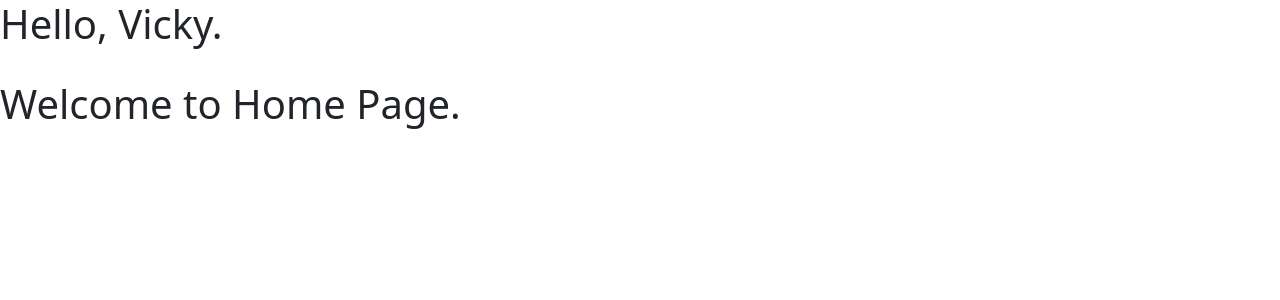
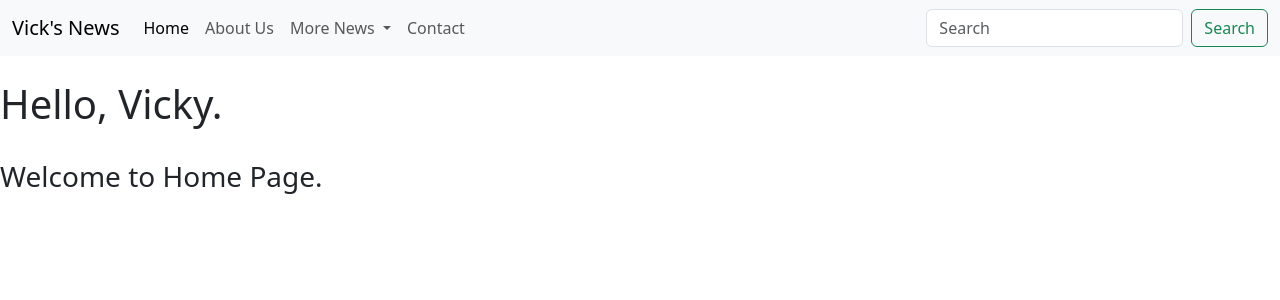
Before and after one commit to imvickykumar999/DjangoWithHarry, a Django app: page / in a window 1280 px wide. Shown: the top 300 px of the page. Run offline with Django 3.2, Linux system fonts and the light colour scheme.

Commit message:
django admin text
https://books.agiliq.com/projects/django-admin-cookbook/en/latest/change_text.html

```diff
--- a/mysite/mysite/urls.py
+++ b/mysite/mysite/urls.py
@@ -17,6 +17,10 @@ Including another URLconf
 from django.contrib import admin
 from django.urls import path, include
 
+admin.site.site_header = "Vick's Administration"
+admin.site.site_title = "Vick's Admin Portal"
+admin.site.index_title = "Welcome to Vick's Researcher Portal"
+
 urlpatterns = [
     path('admin/', admin.site.urls),
     path('', include('home.urls'))
--- a/mysite/templates/index.html
+++ b/mysite/templates/index.html
@@ -9,9 +9,47 @@
   </head>
 
   <body>
+    <nav class="navbar navbar-expand-lg bg-body-tertiary">
+      <div class="container-fluid">
+        <a class="navbar-brand" href="#">Vick's News</a>
+        <button class="navbar-toggler" type="button" data-bs-toggle="collapse" data-bs-target="#navbarSupportedContent" aria-controls="navbarSupportedContent" aria-expanded="false" aria-label="Toggle navigation">
+          <span class="navbar-toggler-icon"></span>
+        </button>
+        <div class="collapse navbar-collapse" id="navbarSupportedContent">
+          <ul class="navbar-nav me-auto mb-2 mb-lg-0">
+            <li class="nav-item">
+              <a class="nav-link active" aria-current="page" href="/">Home</a>
+            </li>
+            <li class="nav-item">
+              <a class="nav-link" href="/about">About Us</a>
+            </li>
+            <li class="nav-item dropdown">
+              <a class="nav-link dropdown-toggle" href="#" role="button" data-bs-toggle="dropdown" aria-expanded="false">
+                More News
+              </a>
+              <ul class="dropdown-menu">
+                <li><a class="dropdown-item" href="#">CNN</a></li>
+                <li><a class="dropdown-item" href="#">Time</a></li>
+                <li><hr class="dropdown-divider"></li>
+                <li><a class="dropdown-item" href="/services">Verge</a></li>
+              </ul>
+            </li>
+            <li class="nav-item">
+              <a class="nav-link" href="/contact">Contact</a>
+            </li>
+          </ul>
+          <form class="d-flex" role="search">
+            <input class="form-control me-2" type="search" placeholder="Search" aria-label="Search">
+            <button class="btn btn-outline-success" type="submit">Search</button>
+          </form>
+        </div>
+      </div>
+    </nav>
+
+    <br>
     <h1>Hello, {{myname}}.</h1>
     <br>
-    <h1>Welcome to {{location}}.</h1>
+    <h3>Welcome to {{location}}.</h3>
     <script src="https://cdn.jsdelivr.net/npm/bootstrap@5.3.2/dist/js/bootstrap.bundle.min.js" integrity="sha384-C6RzsynM9kWDrMNeT87bh95OGNyZPhcTNXj1NW7RuBCsyN/o0jlpcV8Qyq46cDfL" crossorigin="anonymous"></script>
   </body>
 </html>
```
